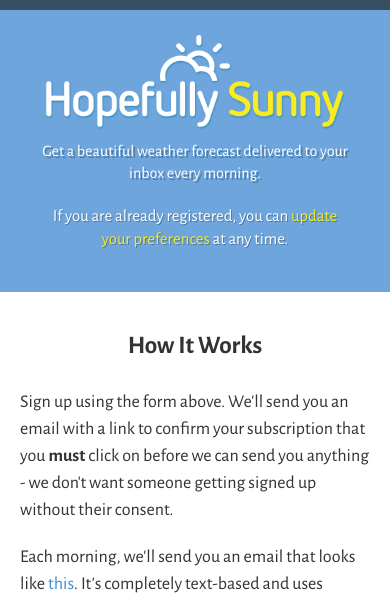
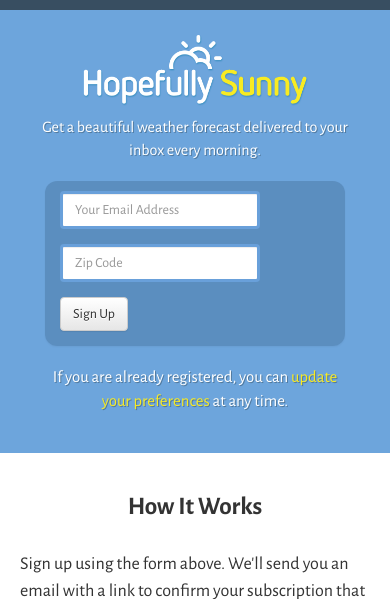
Before and after one commit to greencoder/hopefullysunny-django, a Django app: page /registration/signup/ in a window 390 px wide. Shown: the top 599 px of the page. Run offline with Django 3.2, Linux system fonts and the light colour scheme; some libraries are stand-ins or nearby versions; some web fonts are replaced.

Commit message:
Added media queries for better handling at small sizes.

```diff
--- a/registrations/templates/signup_form.tpl.html
+++ b/registrations/templates/signup_form.tpl.html
@@ -8,11 +8,11 @@
   <!-- Jumbotron -->
   <div class="jumbotron">
 
-    <img src="{% static "images/hs_logo.png" %}" width="300" />
+    <img id="main-logo" src="{% static "images/hs_logo.png" %}" width="300" />
     <p class="lead">Get a beautiful weather forecast delivered to your inbox every morning.</p>
 
     <div class="container">
-      <div class="panel panel-default hidden-xs">
+      <div class="panel panel-default">
         <div class="panel-body">
 
 		{% if form.errors %}
@@ -125,12 +125,12 @@
           <h1 class="text-center">Our Partners</h1>
           <p>This project would not be possible without the gracious donation of services by our partners who have provided hosting, bandwidth, and email sending to this open-source project.</p>
           <p>
-            <strong>Rackspace</strong>&nbsp;has donated the server hosting and bandwidth for this project. Rackspace Cloud Servers were easy to set up and manage, and their "fanatical" support lives up to the  name. Visit <a href="http://www.rackspace.com/cloud/servers/">http://www.rackspace.com/cloud/servers</a> for more information.
+            <strong>Rackspace</strong>&nbsp;has donated the server hosting and bandwidth for this project. Rackspace Cloud Servers were easy to set up and manage, and their "fanatical" support lives up to the  name. Visit <a href="http://www.rackspace.com/cloud/servers/">Rackspace</a> for more information.
           </p>
           <p>
             <strong>Mailgun</strong>&nbsp;has donated the email sending for this project, and this
             project would have never launched without their help. They took away the great pain of reliable email delivery with a simple,
-            easy-to-use service that has been solid since day one. Visit <a href="http://www.mailgun.com/">http://www.mailgun.com</a> for
+            easy-to-use service that has been solid since day one. Visit <a href="http://www.mailgun.com/">Mailgun</a> for
             more information.
         </div>
       </div><!-- /.row -->
--- a/static/css/my-styles.css
+++ b/static/css/my-styles.css
@@ -51,7 +51,7 @@ div.footer {
 
 p.error {
 	color: #FFF;
-	text-shadow: 2px 2px rgba(54,77,96,0.5);
+	text-shadow: 1px 1px rgba(54,77,96,0.5);
 }
 
 p.small {
@@ -62,7 +62,7 @@ p.small {
 p.lead {
 	color: #fff;
 	margin-top: 10px;
-	text-shadow: 2px 2px rgba(54,77,96,0.5);
+	text-shadow: 1px 1px rgba(54,77,96,0.5);
 }
 
 /* Jumbotron
@@ -134,9 +134,32 @@ button[type='submit'] {
 }
 
 #id_email {
-	width: 300px;
+	width: 240px;
 }
 
 #id_zip_code {
 	width: 125px;
 }
+
+/* Media Queries
+================================ */
+
+@media (max-width: 400px) {
+
+    #id_email {
+        width: 200px;
+    }
+
+    #id_zip_code {
+        width: 200px;
+    }
+
+    #main-logo {
+        width: 225px;
+    }
+
+    button[type='submit'] {
+        float: left;
+    }
+
+}
```
